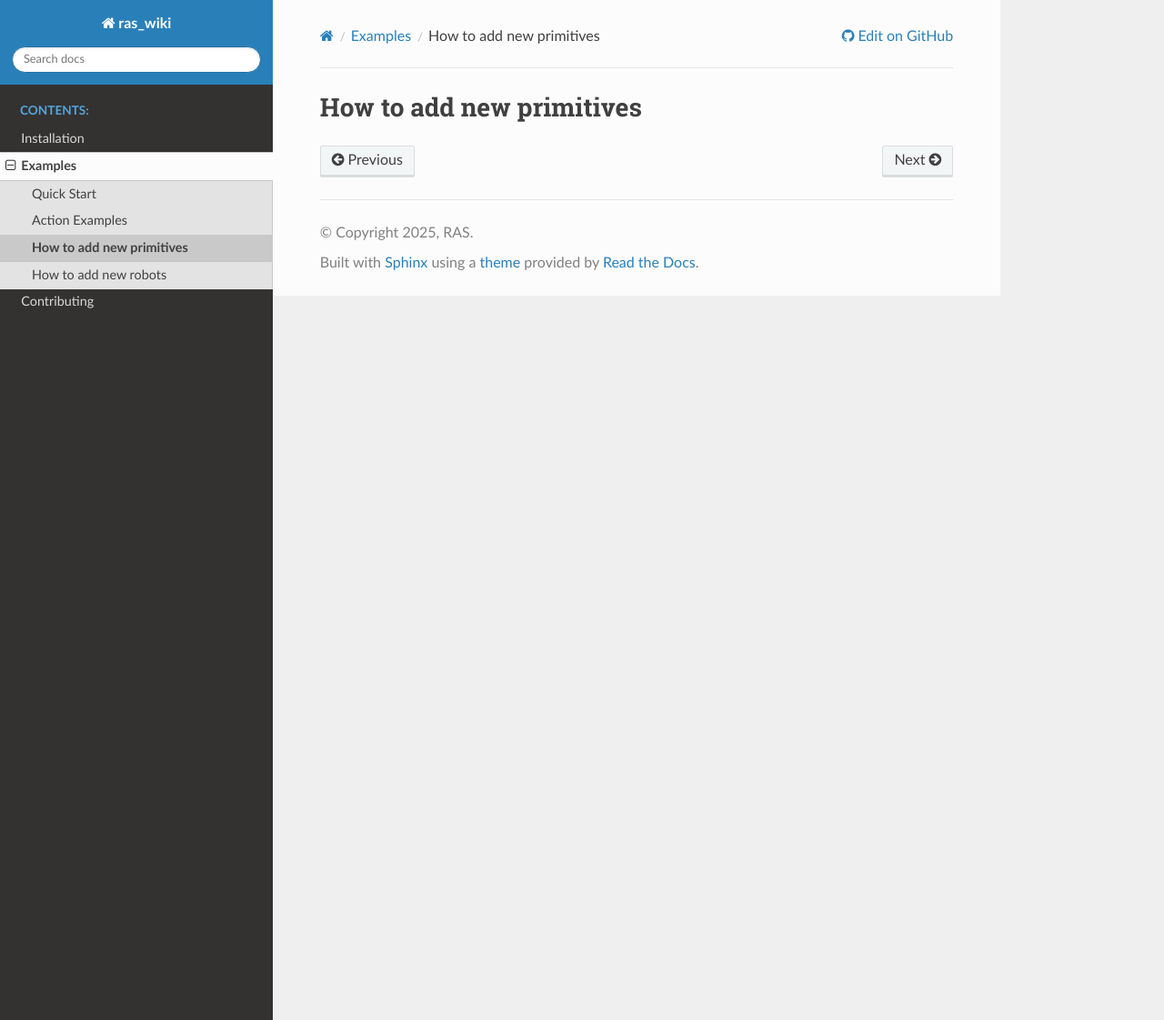
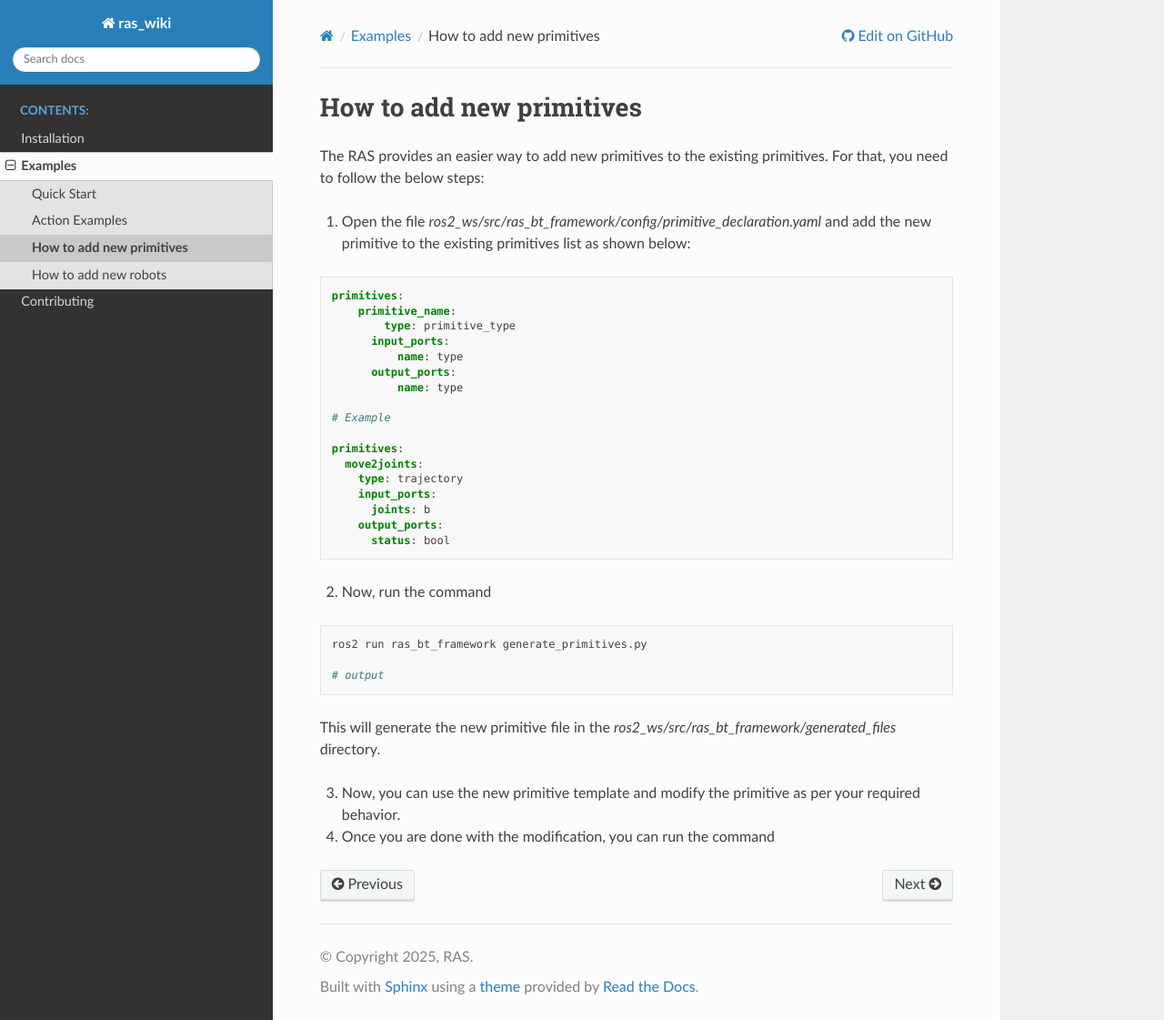
Before and after one commit to ras-ros2/ras_wiki, a Sphinx documentation site: the page built from source/examples/add_new_primitives.rst, in a window 1280 px wide and 1121 px high. Shown: the whole window at 91% size. Built offline with Sphinx 7.4.7 and the Read the Docs theme 3.1.0, drawn with Linux system fonts in a browser that asks for light colours.

Commit message:
instructions added for new primitives

```diff
--- a/source/examples/add_new_primitives.rst
+++ b/source/examples/add_new_primitives.rst
@@ -1,2 +1,40 @@
 How to add new primitives
 ==========================
+
+The RAS provides an easier way to add new primitives to the existing primitives. For that, you need to follow the below steps:
+
+1. Open the file *ros2_ws/src/ras_bt_framework/config/primitive_declaration.yaml* and add the new primitive to the existing primitives list as shown below:
+
+.. code-block:: yaml
+
+    primitives:
+        primitive_name:
+            type: primitive_type
+          input_ports:
+              name: type
+          output_ports:
+              name: type
+
+    # Example
+
+    primitives:
+      move2joints:
+        type: trajectory
+        input_ports:
+          joints: b
+        output_ports:
+          status: bool
+
+2. Now, run the command
+
+.. code-block:: bash
+
+    ros2 run ras_bt_framework generate_primitives.py
+
+    # output
+
+This will generate the new primitive file in the *ros2_ws/src/ras_bt_framework/generated_files* directory.
+
+3. Now, you can use the new primitive template and modify the primitive as per your required behavior.
+
+4. Once you are done with the modification, you can run the command
```
